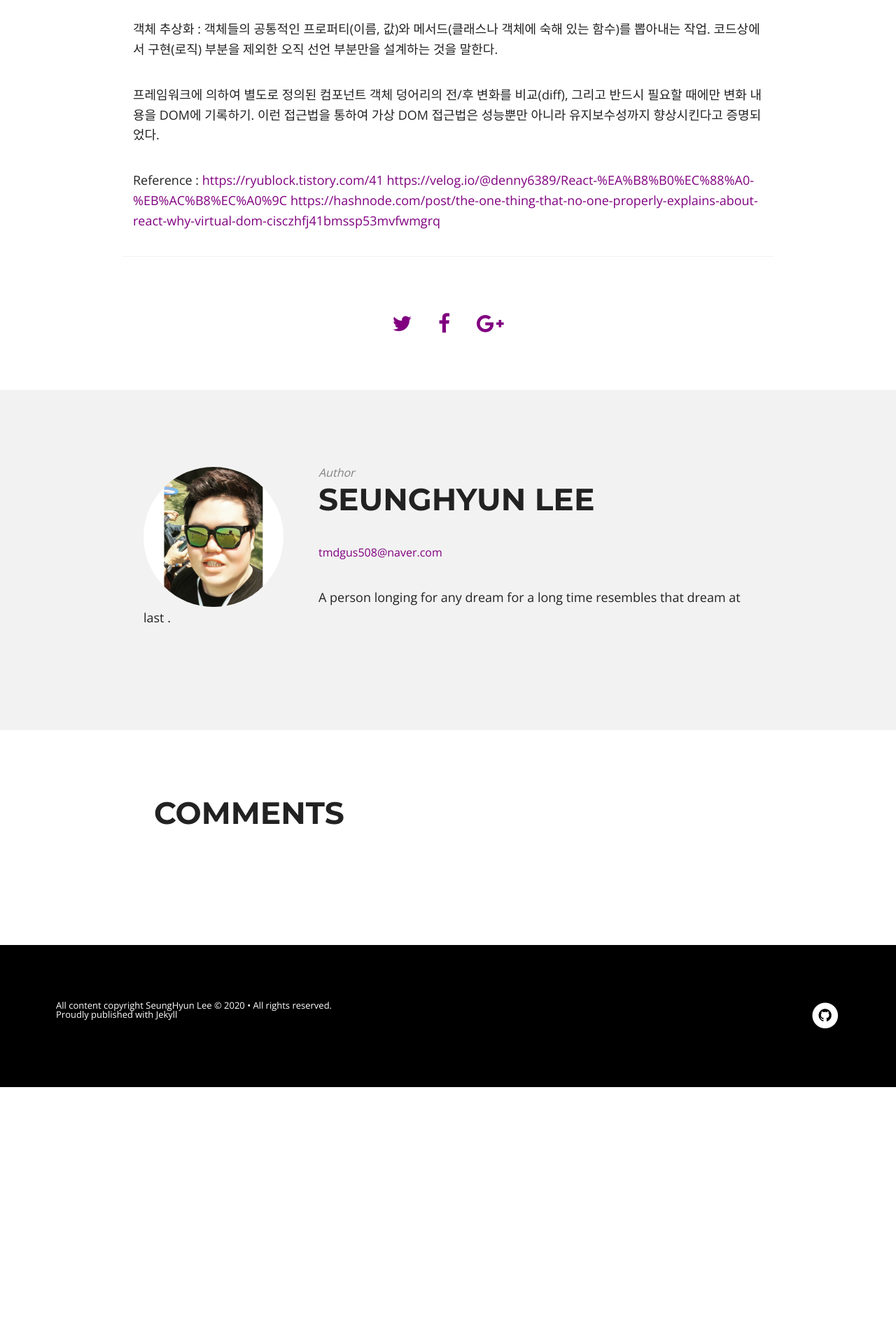
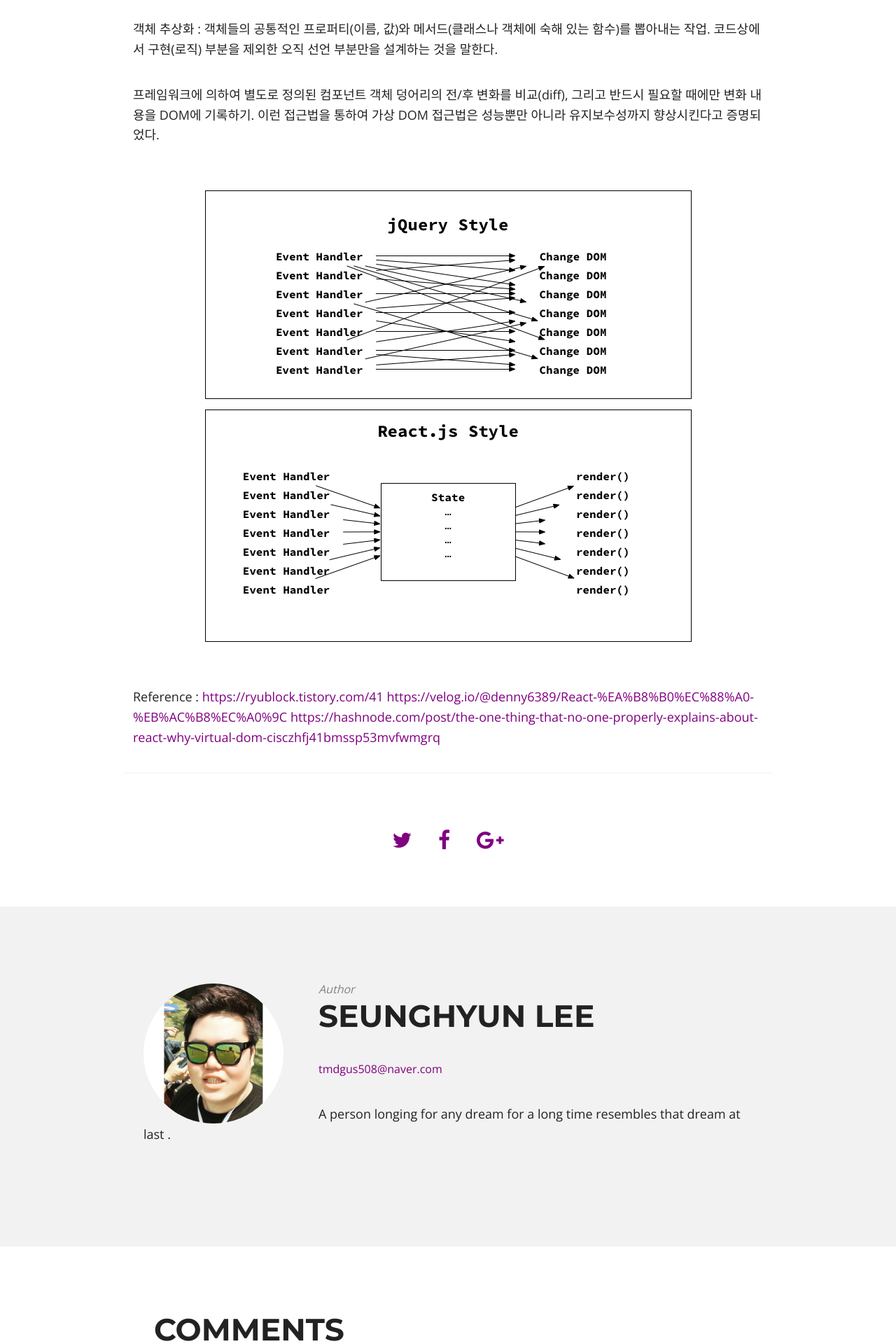
Before and after one commit to lsh58/lsh58.github.io, a Jekyll site: the page built from _posts/2020-07-01-React_VIRTUALDOM.md, in a window 1280 px wide. Shown: the part 2308-4228 px from the top of the page at 70% size. Built offline with Jekyll 4.4.1, drawn with Linux system fonts in a browser that asks for light colours; nearby versions of some CDN libraries; comment, search, counter and statistics services are not loaded; before the commit the page ends 3861 px from its top, so only the background shows below that.

Commit message:
Update 2020-07-01-React_VIRTUALDOM.md

```diff
--- a/_posts/2020-07-01-React_VIRTUALDOM.md
+++ b/_posts/2020-07-01-React_VIRTUALDOM.md
@@ -61,7 +61,7 @@ jQuery의 DOM 조작 메서드는 신이 내린 선물이었고, 요상하기
 
 프레임워크에 의하여 별도로 정의된 컴포넌트 객체 덩어리의 전/후 변화를 비교(diff), 그리고 반드시 필요할 때에만 변화 내용을 DOM에 기록하기. 이런 접근법을 통하여 가상 DOM 접근법은 성능뿐만 아니라 유지보수성까지 향상시킨다고 증명되었다.
 
-
+![image](https://github.com/lsh58/lsh58.github.io/blob/master/images/post/React/virtualdom01.png)
 
 
 Reference : <https://ryublock.tistory.com/41>
```
